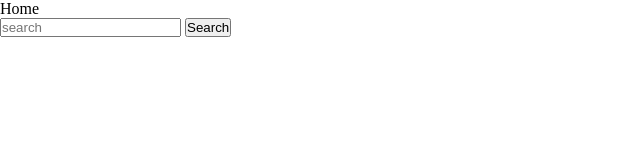
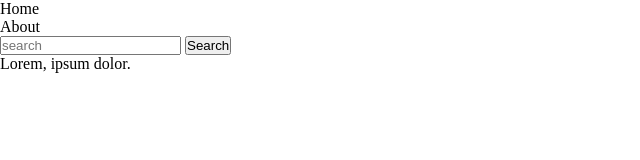
Before and after one commit to HeroTN/DemoGit07, a plain HTML site: page index.html in a window 1280 px wide. Shown: the whole page, without its empty margins (0-640 px from the left). Drawn offline with Linux system fonts and the light colour scheme.

Commit message:
thêm thẻ p và li about

```diff
--- a/index.html
+++ b/index.html
@@ -15,6 +15,7 @@
         <nav>
             <ul>
                 <li>Home</li>
+                <li>About</li>
             </ul>
             <form>
                 <input type="text" placeholder="search">
@@ -22,7 +23,9 @@
             </form>
         </nav>
     </header>
-    <section class="carousel "></section>
+    <section class="carousel ">
+        <p>Lorem, ipsum dolor.</p>
+    </section>
     <footer></footer>
 </body>
 </html>
```
